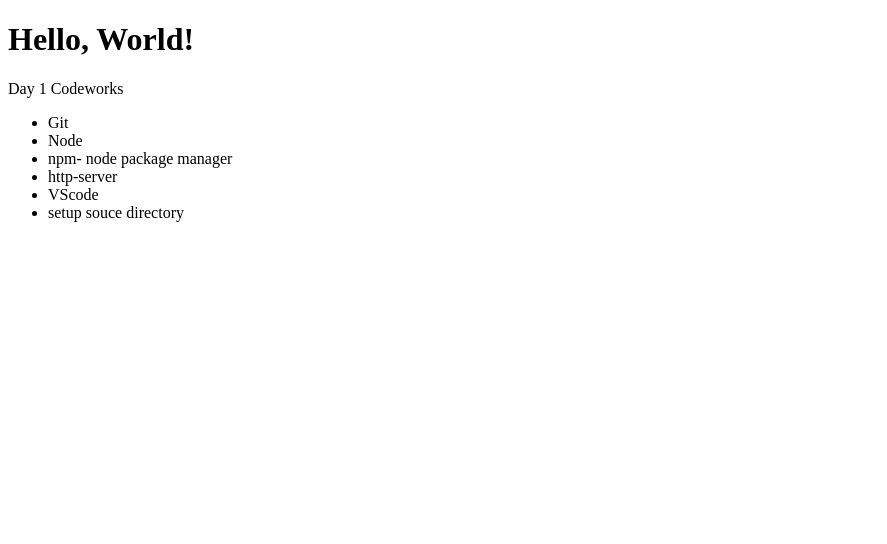
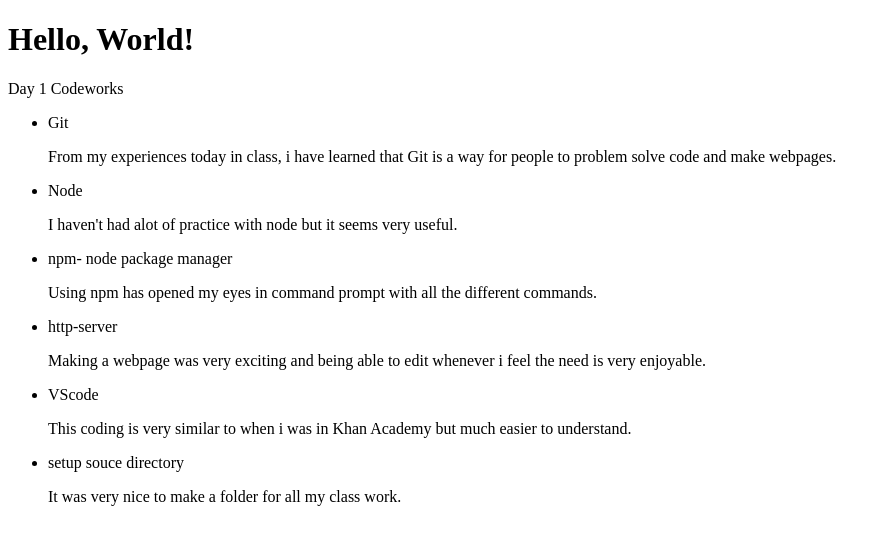
Before and after one commit to LikeAMobBoss/env-setup, a plain HTML site: page index.html in a window 1280 px wide. Shown: the whole page, without its empty margins (0-887 px from the left). Drawn offline with Linux system fonts and the light colour scheme.

Commit message:
Added Details

```diff
--- a/index.html
+++ b/index.html
@@ -11,11 +11,22 @@
 <p>Day 1 Codeworks</p>
 <ul>
     <li>Git</li>
+   <p> From my experiences today in class, i have learned that Git is a way for people to problem solve code and make webpages.</p>
+
     <li>Node</li>
+    <p>I haven't had alot of practice with node but it seems very useful.</p>
+
     <li>npm- node package manager</li>
+<p> Using npm has opened my eyes in command prompt with all the different commands. </p>
+
     <li>http-server</li>
+<p> Making a webpage was very exciting and being able to edit whenever i feel the need is very enjoyable.</p>
+
     <li>VScode</li>
+<p>This coding is very similar to when i was in Khan Academy but much easier to understand.   </p>
+
     <li>setup souce directory</li>
+<p> It was very nice to make a folder for all my class work. </p>
 </ul>
 </body>
 </html>
```
